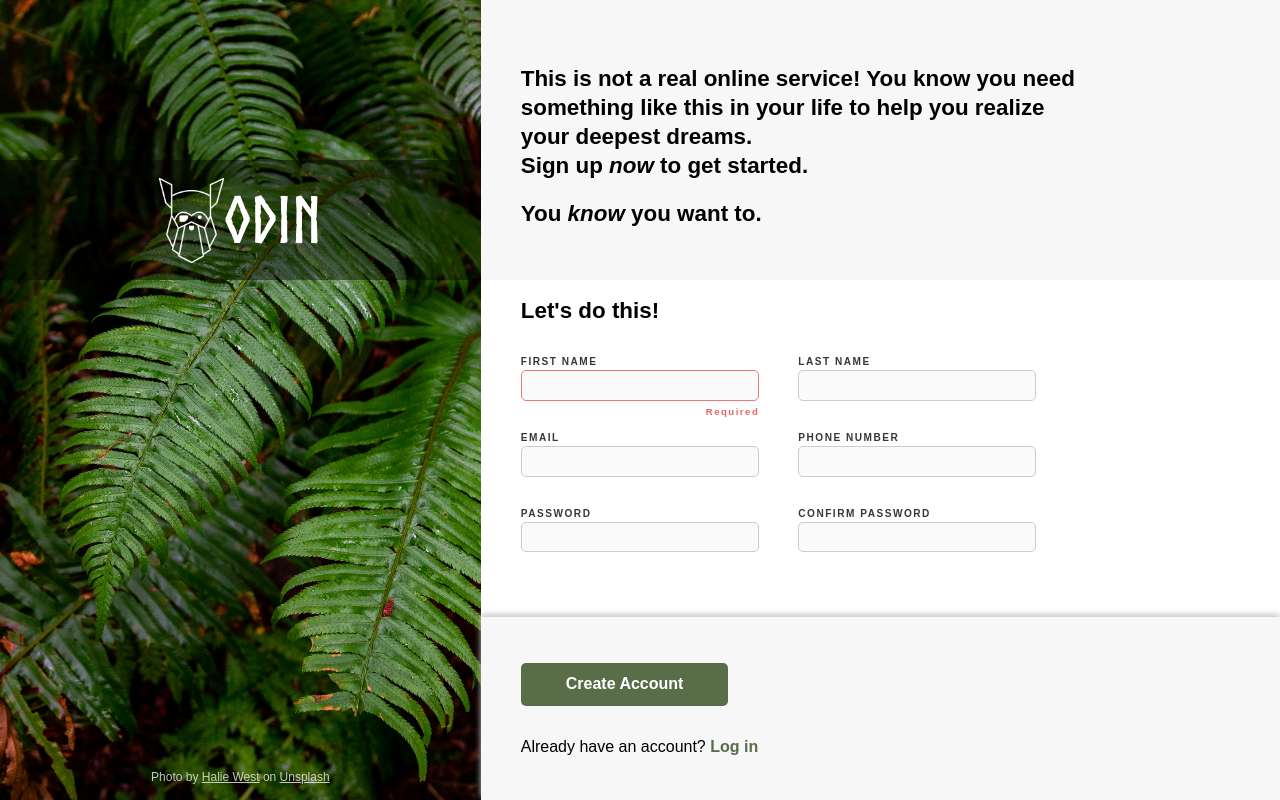
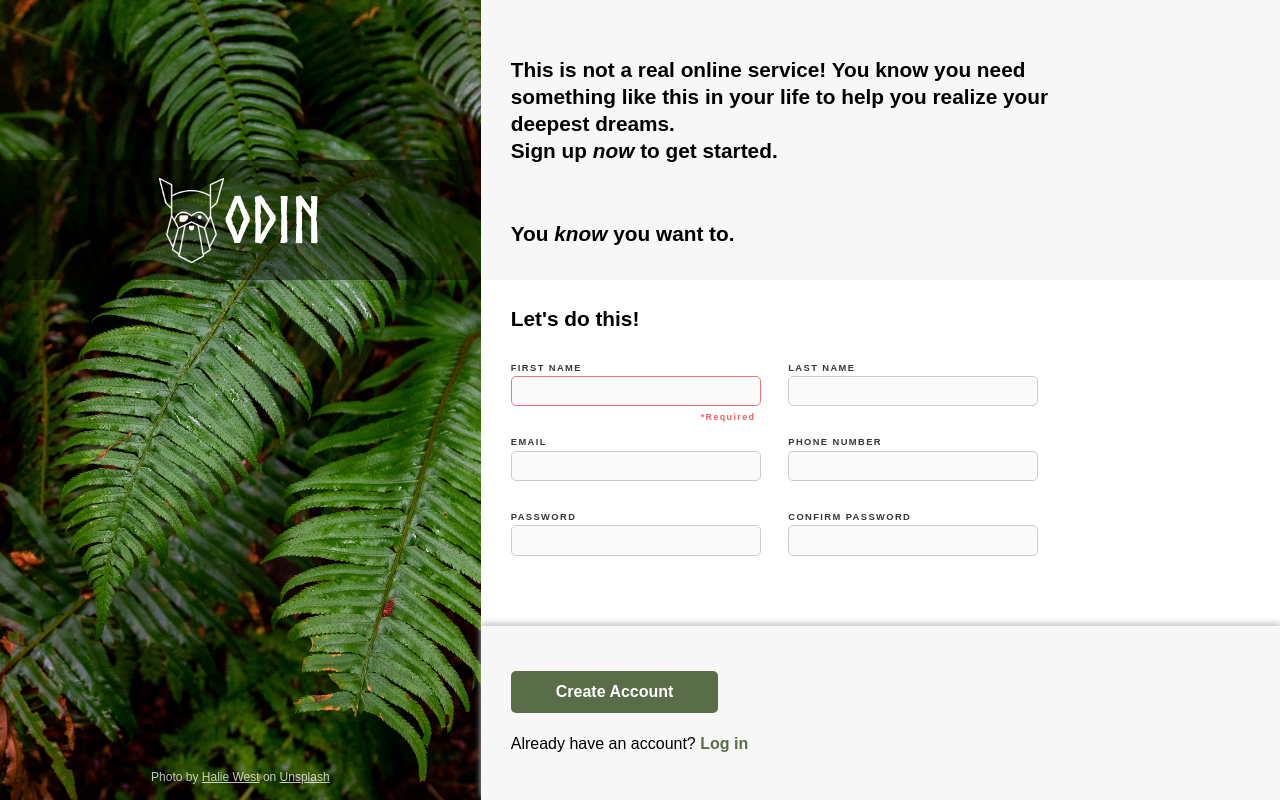
Before and after one commit to Isaacans/TOP_Signup_Form, a plain HTML site: page index.html in a window 1280 px wide. Drawn offline with Linux system fonts and the light colour scheme.

Commit message:
Add main div
To prevent columns height miss-match.

```diff
--- a/index.html
+++ b/index.html
@@ -7,6 +7,8 @@
     <link rel="stylesheet" href="styles.css">
 </head>
 <body>
+
+    <div class="main-container">
         <div class="left-column">
             <div class="title-banner">
                 <img src="images/odin-lined.png" width="65px" height="85px" alt="The Odin Logo">
@@ -70,7 +72,7 @@
 
             </div>
         </div>
-
+    </div>
 
 </body>
 </html>
--- a/styles.css
+++ b/styles.css
@@ -16,11 +16,6 @@
     line-height: 1.4;
     -webkit-font-smoothing: antialiased;
 }
-body {
-    display: flex;
-    flex: 1 1 auto;
-    height: clamp(750px, 100vh, 100vh);
-}
 picture, video, canvas, svg {
     display: block;
     max-width: 100%;
@@ -35,28 +30,40 @@ p, h1, h2, h3, h4, h5, h6 {
 em {
     font-style: italic;
 }
+html {
+    height: 100%;
+}
+body {
+    display: flex;
+    flex-direction: column;
+    height: 100%;
+}
+.main-container {
+    display: flex;
+    flex-direction: row;
+    flex-grow: 1;
+}
 .left-column {
     background-image: url("images/fern.jpg");
     background-size: cover;
     background-position-x: center;
     background-repeat: no-repeat;
-    background-color: grey;
-    flex: 0.8 1;
+    flex: 0.8;
     min-width: 325px;
     display: flex;
     flex-direction: column;
-    width: 100%;
+
 }
 .title-banner {
     display: flex;
     align-items: center;
+    justify-content: center;
     margin-top: 20vh;
     background-color: rgba(0, 0, 0, 0.425);
     font-family: 'norse', 'Courier New', Courier, monospace ;
     color: white;
     font-size: 4em;
     height: 15%;
-    justify-content: center;
 }
 .background-image-credits {
     text-align:  center;
@@ -72,18 +79,15 @@ em {
 .background-image-credits>a:active {
     color: white;
 }
-#sign-up>ul {
-    list-style-type: none;
-}
 .right-column {
     display: flex;
     flex-direction: column;
-    flex: 1.33 0;
+    flex: 1.33;
 }
 .info-container,
 .form-container,
 .button-login-container {
-    padding: 2% 130px 5% 40px;
+    padding: 25px 50px 20px 30px;
     min-width: 600px;
 }
 .info-container,
@@ -91,34 +95,35 @@ em {
     background-color: #f7f7f7;
 }
 .info-container {
-    padding-top: 8%;
-    height: calc(20vh + 15%);
-    flex: 1;
+    padding-top: clamp(40px, 5vh, 800px);
+    padding-bottom: 0px;
+    flex-basis: 255px;
     p {
         width: clamp(555px, 60%, 800px);
-        margin-bottom: 3%;
+        margin: clamp(10px, 2vh, 50px) 0px;
     }
     p:last-of-type {
-        margin-bottom: clamp(10px, 3%, 25px);
+        padding-top: clamp(10px, 5vh, 50px);
     }
 }
 .info-container,
 .form-container {
-    font-size: 1.4em;
+    flex-grow: 1;
+    font-size: 1.3em;
     line-height: 1.3;
     font-weight: bold;
 }
-.form-container {
-    flex: 1;
+#sign-up>ul {
+    list-style-type: none;
 }
 .button-login-container {
     box-shadow: 0px -3px 6px #c9c9c9;
-    flex: 1.2;
+    flex-grow: 1;
     button {
+        margin: 20px 0px;
         padding: 10px 45px;
         border: none;
         border-radius: 5px;
-        margin: 30px 0px;
         background-color: #596D48;
         color: white;
         font-weight: bold;
@@ -153,6 +158,7 @@ form {
         font-size: 1.1rem;
         font-weight: normal;
         line-height: 1.4;
+        width: 250px;
         border: solid 1px #cccccc;
         background-color: #fafafa;
         border-radius: 5px;
@@ -175,9 +181,9 @@ form {
     }
     label:has(+input[required]:invalid)::before {
         position: absolute;
-        content: "Required";
+        content: "*Required";
         color: rgb(235, 100, 100);
-        left: 185px;
+        left: 190px;
         bottom: -50px;
         font-size: 0.95em;
     }
@@ -186,16 +192,16 @@ form {
         content: "Invalid format";
         width: 85px;
         color: rgb(235, 100, 100);
-        left: 155px;
+        left: 165px;
         bottom: -50px;
         font-size: 0.95em;
     }
     label:has(+input[type=password]:invalid)::before {
         position: absolute;
-        content: "Minimum 8 characters and include 1 letter and number";
-        width: 185px;
+        content: "*Minimum 8 characters. Must include a letter and a number";
+        width: 230px;
         color: rgb(235, 100, 100);
-        left: 0px;
+        left: 2px;
         bottom: -65px;
         font-size: 0.95em;
     }
```
Lines whose indentation alone changed are shown as unchanged.
